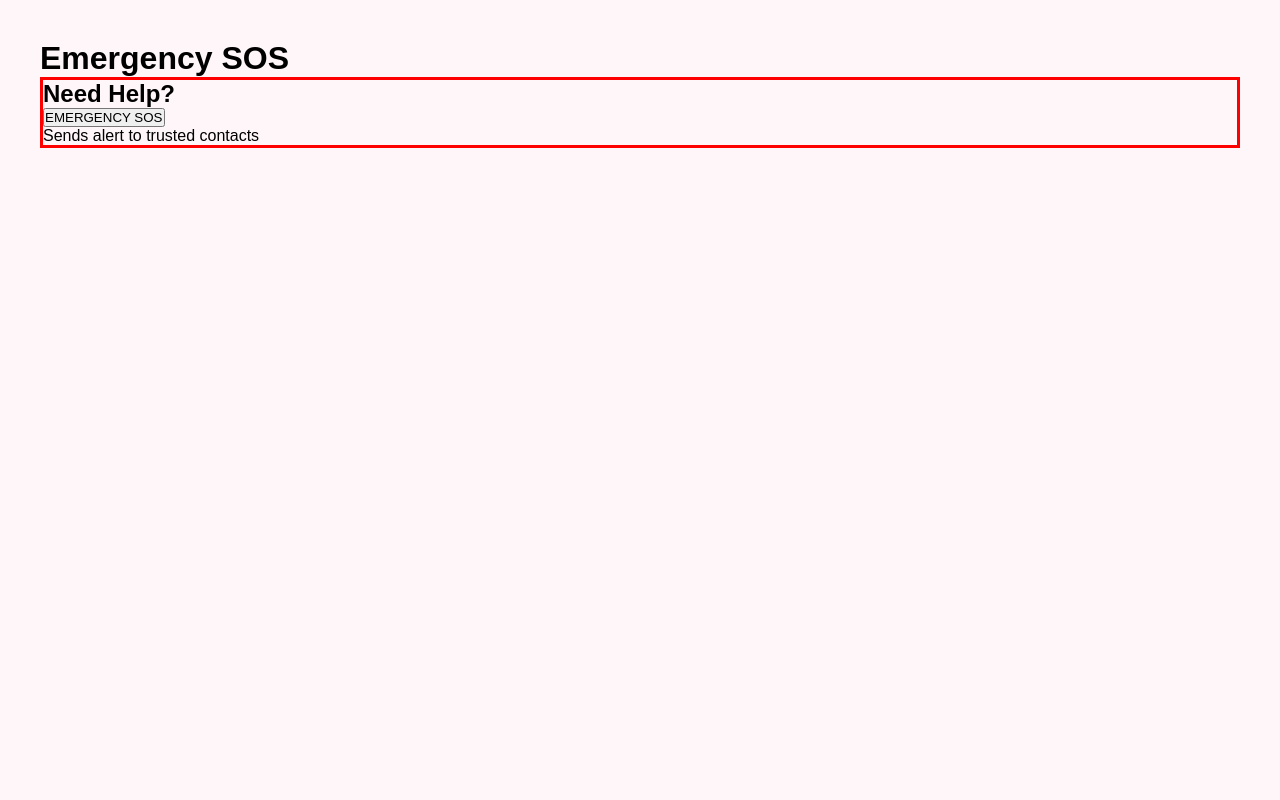
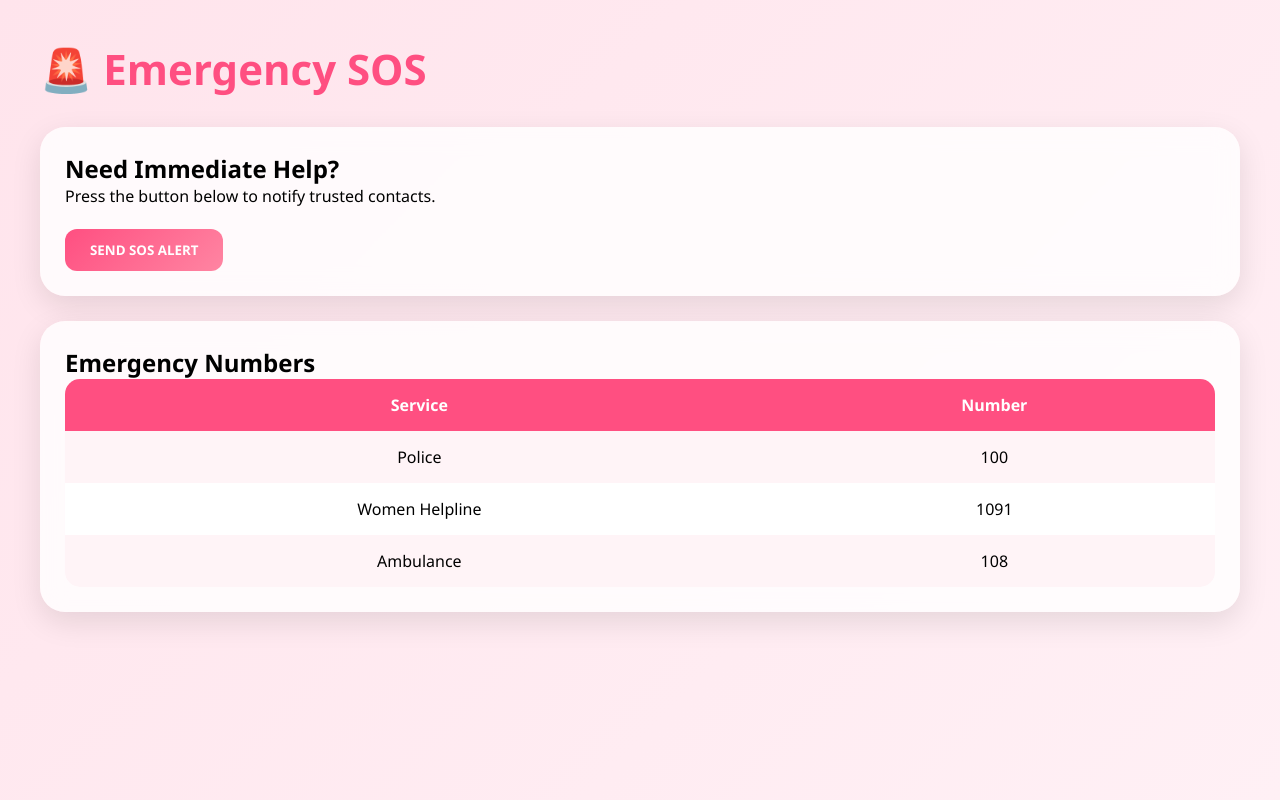
Before and after one commit to ishaagarwal18/SafeHer, a Django app: page /dashboard/sos/ in a window 1280 px wide. Run offline with Django 5.2, Linux system fonts and the light colour scheme.

Commit message:
Added HTML Pages

```diff
--- a/static/css/features.css
+++ b/static/css/features.css
@@ -0,0 +1,100 @@
+*{
+margin:0;
+padding:0;
+box-sizing:border-box;
+font-family:'Segoe UI',sans-serif;
+}
+
+body{
+background:linear-gradient(135deg,#ffe4ec,#fff0f5);
+min-height:100vh;
+padding:40px;
+}
+
+.container{
+max-width:1200px;
+margin:auto;
+}
+
+.page-title{
+font-size:42px;
+color:#ff4f81;
+margin-bottom:30px;
+animation:fadeIn 1s ease;
+}
+
+.card{
+background:rgba(255,255,255,.8);
+backdrop-filter:blur(12px);
+padding:25px;
+border-radius:25px;
+box-shadow:0 10px 30px rgba(0,0,0,.1);
+margin-bottom:25px;
+transition:.3s;
+}
+
+.card:hover{
+transform:translateY(-5px);
+}
+
+.btn{
+background:linear-gradient(135deg,#ff4f81,#ff85a2);
+color:white;
+padding:12px 25px;
+border:none;
+border-radius:12px;
+cursor:pointer;
+font-weight:bold;
+transition:.3s;
+text-decoration:none;
+display:inline-block;
+}
+
+.btn:hover{
+transform:scale(1.05);
+}
+
+input,select,textarea{
+width:100%;
+padding:12px;
+margin-top:10px;
+margin-bottom:15px;
+border:none;
+border-radius:12px;
+background:#fff;
+box-shadow:0 4px 10px rgba(0,0,0,.05);
+}
+
+table{
+width:100%;
+border-collapse:collapse;
+background:white;
+border-radius:15px;
+overflow:hidden;
+}
+
+th{
+background:#ff4f81;
+color:white;
+padding:15px;
+}
+
+td{
+padding:15px;
+text-align:center;
+}
+
+tr:nth-child(even){
+background:#fff4f7;
+}
+
+@keyframes fadeIn{
+from{
+opacity:0;
+transform:translateY(30px);
+}
+to{
+opacity:1;
+transform:translateY(0);
+}
+}
--- a/templates/sos.html
+++ b/templates/sos.html
@@ -3,37 +3,63 @@
 <!DOCTYPE html>
 <html>
 <head>
-
-    <title>SOS</title>
-
-    <link rel="stylesheet"
-    href="{% static 'css/dashboard.css' %}">
-
+<title>SOS</title>
+<link rel="stylesheet" href="{% static 'css/features.css' %}">
 </head>
 
 <body>
 
-<div class="page">
+<div class="container">
 
-    <h1>
-        Emergency SOS
-    </h1>
+<h1 class="page-title">
+🚨 Emergency SOS
+</h1>
 
-    <div class="sos-card">
+<div class="card">
 
-        <h2>
-            Need Help?
-        </h2>
+<h2>Need Immediate Help?</h2>
 
-        <button class="sos-btn">
-            EMERGENCY SOS
-        </button>
+<p>
+Press the button below to notify trusted contacts.
+</p>
 
-        <p>
-            Sends alert to trusted contacts
-        </p>
+<br>
 
-    </div>
+<button class="btn">
+SEND SOS ALERT
+</button>
+
+</div>
+
+<div class="card">
+
+<h2>Emergency Numbers</h2>
+
+<table>
+
+<tr>
+<th>Service</th>
+<th>Number</th>
+</tr>
+
+<tr>
+<td>Police</td>
+<td>100</td>
+</tr>
+
+<tr>
+<td>Women Helpline</td>
+<td>1091</td>
+</tr>
+
+<tr>
+<td>Ambulance</td>
+<td>108</td>
+</tr>
+
+</table>
+
+</div>
 
 </div>
 
```
Also changed, not shown: templates/contacts.html (+37 -17 lines), templates/journey_status.html (+47 -0 lines), templates/report.html (+50 -0 lines), templates/safe_places.html (+36 -0 lines), templates/start_journey.html (+43 -0 lines).
